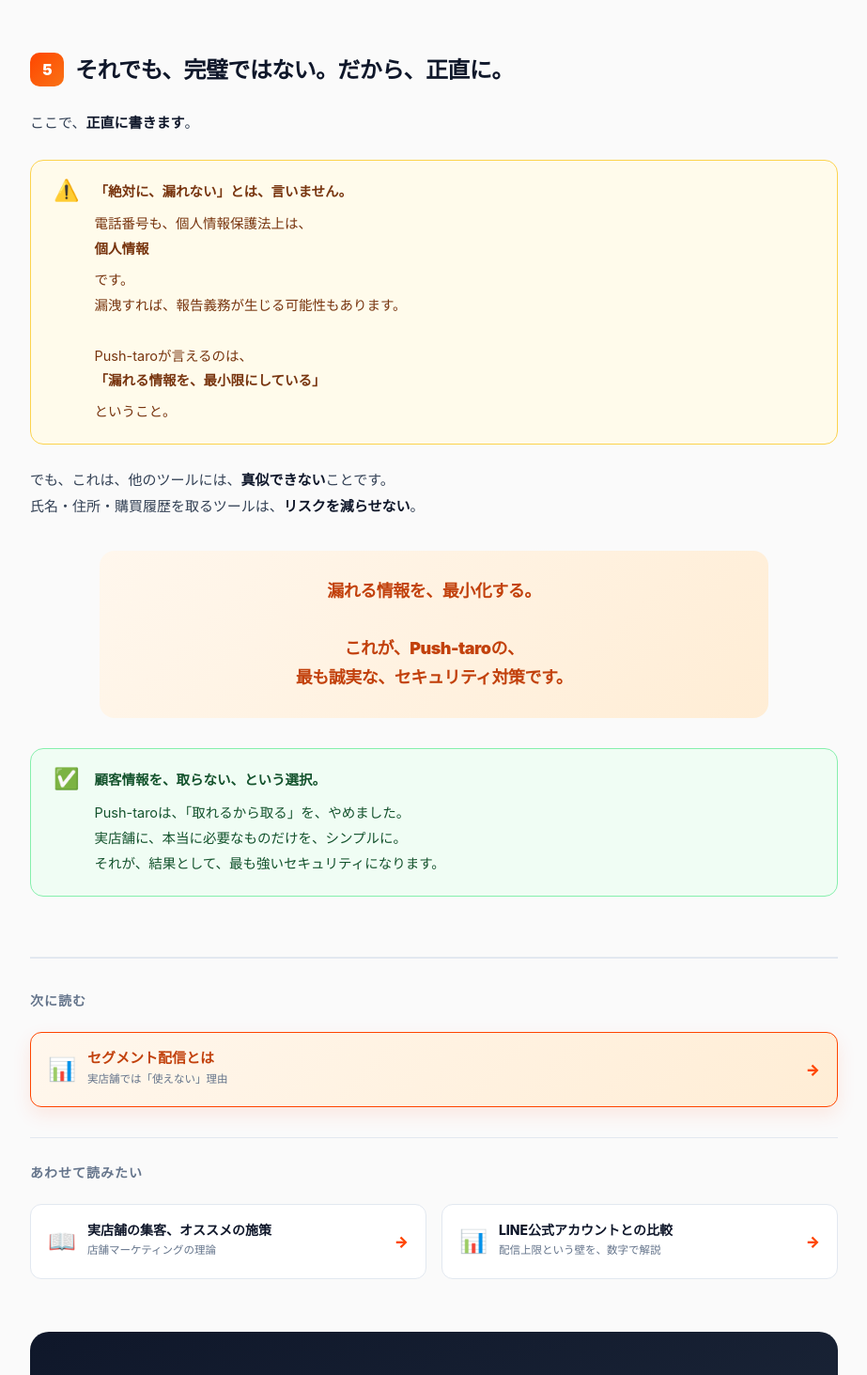
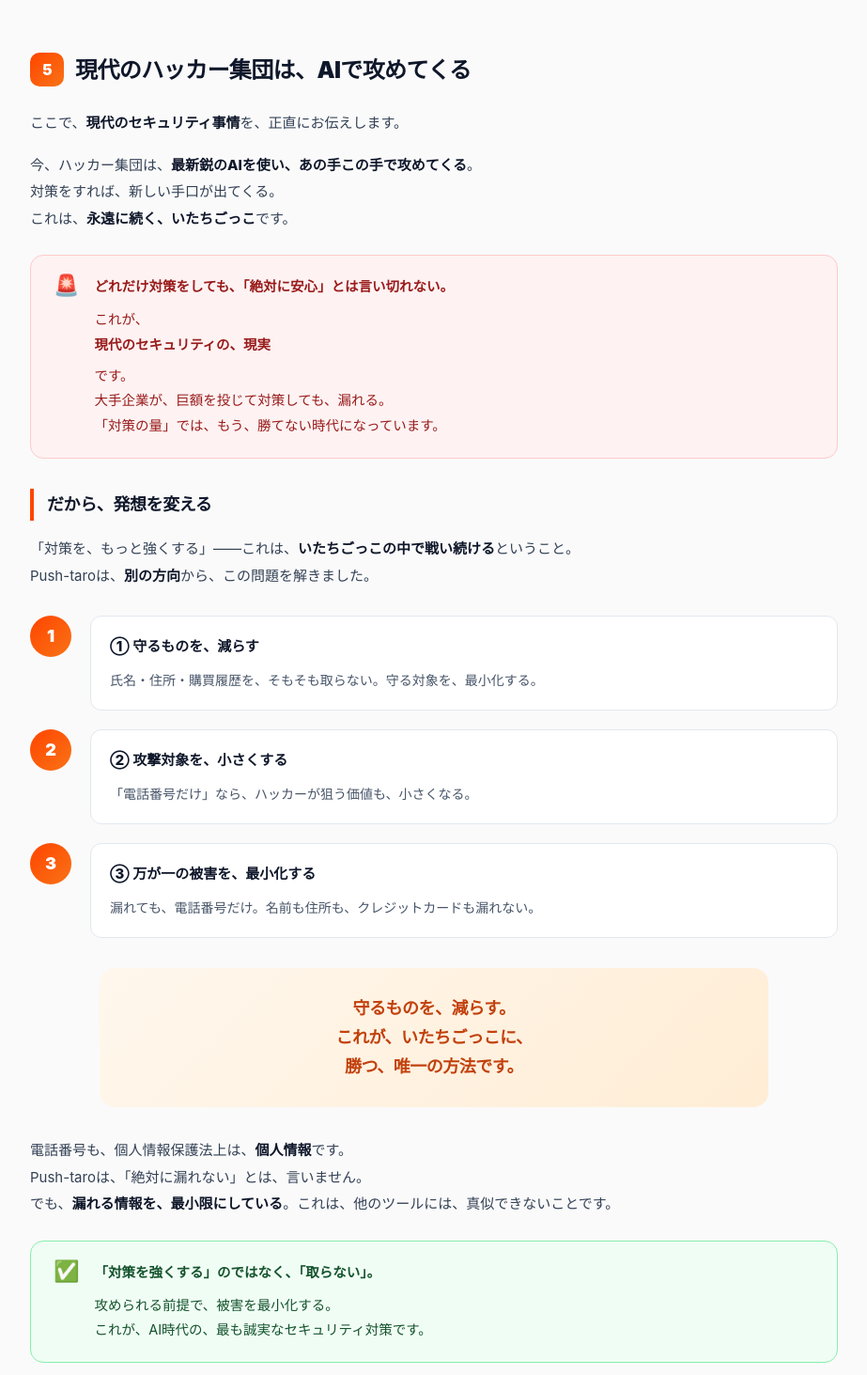
Before and after one commit to thellcishii-lang/push-taro, a Next.js app: page /guide/security in a window 1280 px wide. Shown: the part 3140-4603 px from the top of the page at 94% size, without its empty margins (178-1101 px from the left). Built offline with nearby package versions, Linux system fonts and the light colour scheme; no server answers.

Commit message:
Update SecurityClient.tsx

```diff
--- a/app/guide/security/SecurityClient.tsx
+++ b/app/guide/security/SecurityClient.tsx
@@ -204,33 +204,80 @@ export default function SecurityClient() {
           </p>
 
           {/* 5 */}
-          <h2><span className="num">5</span>それでも、完璧ではない。だから、正直に。</h2>
+          {/* 5 */}
+<h2><span className="num">5</span>現代のハッカー集団は、AIで攻めてくる</h2>
 
 <p>
-            ここで、<strong>正直に書きます</strong>。
+  ここで、<strong>現代のセキュリティ事情</strong>を、正直にお伝えします。
 </p>
 
-          <div className="g-callout warn">
-            <span className="ico">⚠️</span>
+<p>
+  今、ハッカー集団は、<strong>最新鋭のAIを使い、あの手この手で攻めてくる</strong>。<br />
+  対策をすれば、新しい手口が出てくる。<br />
+  これは、<strong>永遠に続く、いたちごっこ</strong>です。
+</p>
+
+<div className="g-callout danger">
+  <span className="ico">🚨</span>
   <div>
-              <p><strong>「絶対に、漏れない」とは、言いません。</strong></p>
+    <p><strong>どれだけ対策をしても、「絶対に安心」とは言い切れない。</strong></p>
     <p>
-                電話番号も、個人情報保護法上は、<strong>個人情報</strong>です。<br />
-                漏洩すれば、報告義務が生じる可能性もあります。<br /><br />
-                Push-taroが言えるのは、<strong>「漏れる情報を、最小限にしている」</strong>ということ。
+      これが、<strong>現代のセキュリティの、現実</strong>です。<br />
+      大手企業が、巨額を投じて対策しても、漏れる。<br />
+      「対策の量」では、もう、勝てない時代になっています。
     </p>
   </div>
 </div>
 
+<h3 className="g-h3">だから、発想を変える</h3>
+
 <p>
-            でも、これは、他のツールには、<strong>真似できない</strong>ことです。<br />
-            氏名・住所・購買履歴を取るツールは、<strong>リスクを減らせない</strong>。
+  「対策を、もっと強くする」——これは、<strong>いたちごっこの中で戦い続ける</strong>ということ。<br />
+  Push-taroは、<strong>別の方向</strong>から、この問題を解きました。
 </p>
 
+<div className="g-steps">
+  <div className="g-step">
+    <div className="g-step-body">
+      <h4>① 守るものを、減らす</h4>
+      <p>氏名・住所・購買履歴を、そもそも取らない。守る対象を、最小化する。</p>
+    </div>
+  </div>
+  <div className="g-step">
+    <div className="g-step-body">
+      <h4>② 攻撃対象を、小さくする</h4>
+      <p>「電話番号だけ」なら、ハッカーが狙う価値も、小さくなる。</p>
+    </div>
+  </div>
+  <div className="g-step">
+    <div className="g-step-body">
+      <h4>③ 万が一の被害を、最小化する</h4>
+      <p>漏れても、電話番号だけ。名前も住所も、クレジットカードも漏れない。</p>
+    </div>
+  </div>
+</div>
+
 <div className="g-quote is-orange">
-            漏れる情報を、最小化する。<br /><br />
-            これが、Push-taroの、<br />
-            最も誠実な、セキュリティ対策です。
+  守るものを、減らす。<br />
+  これが、いたちごっこに、<br />
+  勝つ、唯一の方法です。
+</div>
+
+<p>
+  電話番号も、個人情報保護法上は、<strong>個人情報</strong>です。<br />
+  Push-taroは、「絶対に漏れない」とは、言いません。<br />
+  でも、<strong>漏れる情報を、最小限にしている</strong>。これは、他のツールには、真似できないことです。
+</p>
+
+<div className="g-callout success">
+  <span className="ico">✅</span>
+  <div>
+    <p><strong>「対策を強くする」のではなく、「取らない」。</strong></p>
+    <p>
+      攻められる前提で、被害を最小化する。<br />
+      これが、AI時代の、最も誠実なセキュリティ対策です。
+    </p>
+  </div>
 </div>
 
           <div className="g-callout success">
```
Lines whose indentation alone changed are shown as unchanged.
